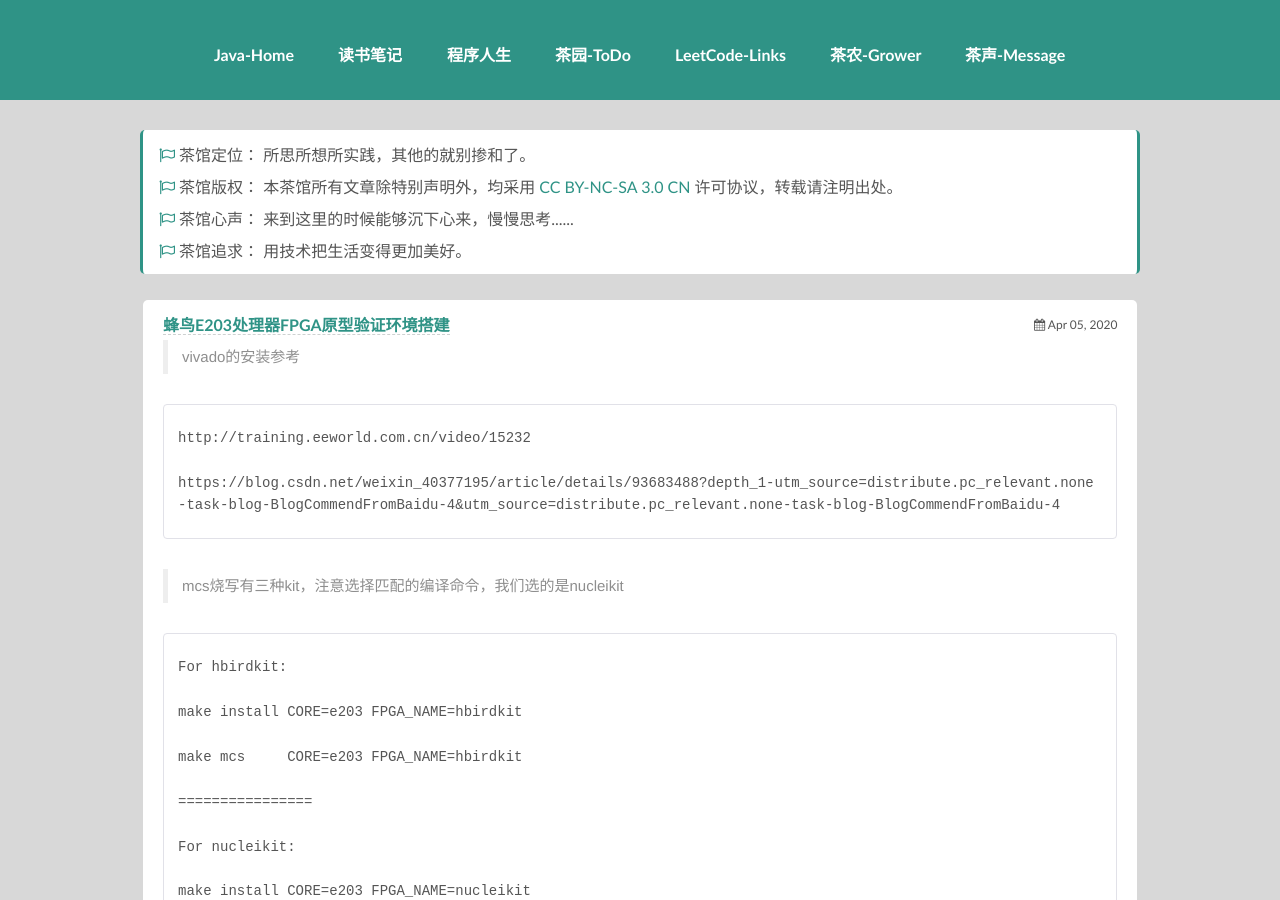
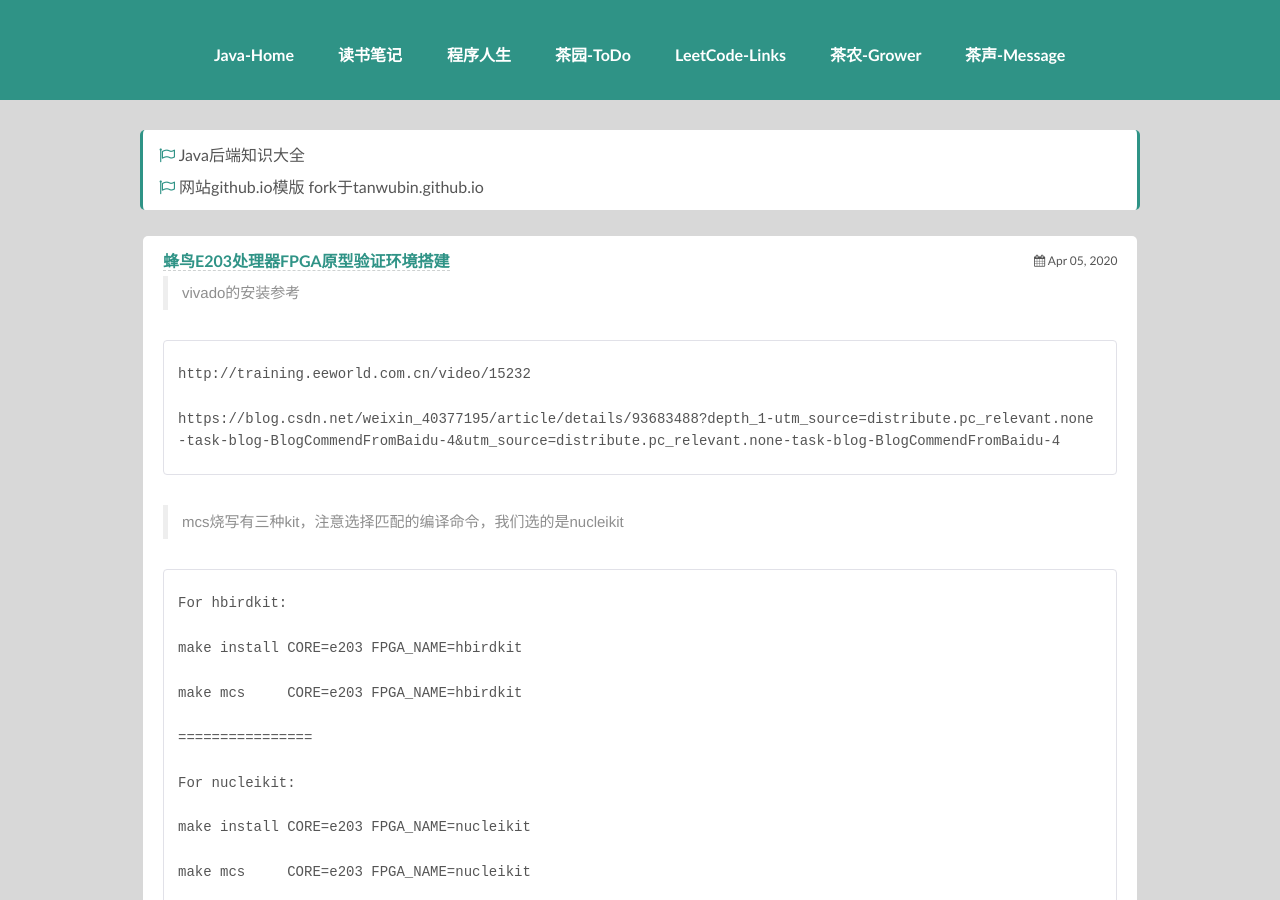
Before and after one commit to Rise1024/-Rise1024-.github.io, a Jekyll site: the page built from index.html, in a window 1280 px wide and 900 px high. Built offline with Jekyll 4.4.1, drawn with Linux system fonts in a browser that asks for light colours; nearby versions of some CDN libraries.

Commit message:
Update authorized.html

```diff
--- a/_includes/themes/effector-wide/authorized.html
+++ b/_includes/themes/effector-wide/authorized.html
@@ -6,14 +6,10 @@
             <strong>本文链接：</strong><a href=" http://tanwubin.github.io{{ page.url }}"> http://tanwubin.github.io{{ page.url }}</a>
         </li>
         -->
-    <li><span class="hvr-icon-bounce"><i class="fa fa-flag-o hvr-icon" style="color:#2f9386;"></i>&nbsp;茶馆定位：
-        所思所想所实践，其他的就别掺和了。</span>
-      <br><span class="hvr-icon-bounce"><i class="fa fa-flag-o hvr-icon" style="color:#2f9386;"></i>&nbsp;茶馆版权：
-            本茶馆所有文章除特别声明外，均采用 <a href="http://creativecommons.org/licenses/by-nc-sa/3.0/cn/" rel="external nofollow" target="_blank">CC BY-NC-SA 3.0 CN</a> 许可协议，转载请注明出处。</span>
-        <br><span class="hvr-icon-bounce"><i class="fa fa-flag-o hvr-icon" style="color:#2f9386;"></i>&nbsp;茶馆心声：
-            来到这里的时候能够沉下心来，慢慢思考......</span>
-        <br><span class="hvr-icon-bounce"><i class="fa fa-flag-o hvr-icon" style="color:#2f9386;"></i>&nbsp;茶馆追求：
-            用技术把生活变得更加美好。</span>
+    <li>
+        <span class="hvr-icon-bounce"><i class="fa fa-flag-o hvr-icon" style="color:#2f9386;"></i>&nbsp;Java后端知识大全</span>
+
+        <br><span class="hvr-icon-bounce"><i class="fa fa-flag-o hvr-icon" style="color:#2f9386;"></i>&nbsp;网站github.io模版 fork于tanwubin.github.io</span>
     </li>
   </ul>
 </div>
```
